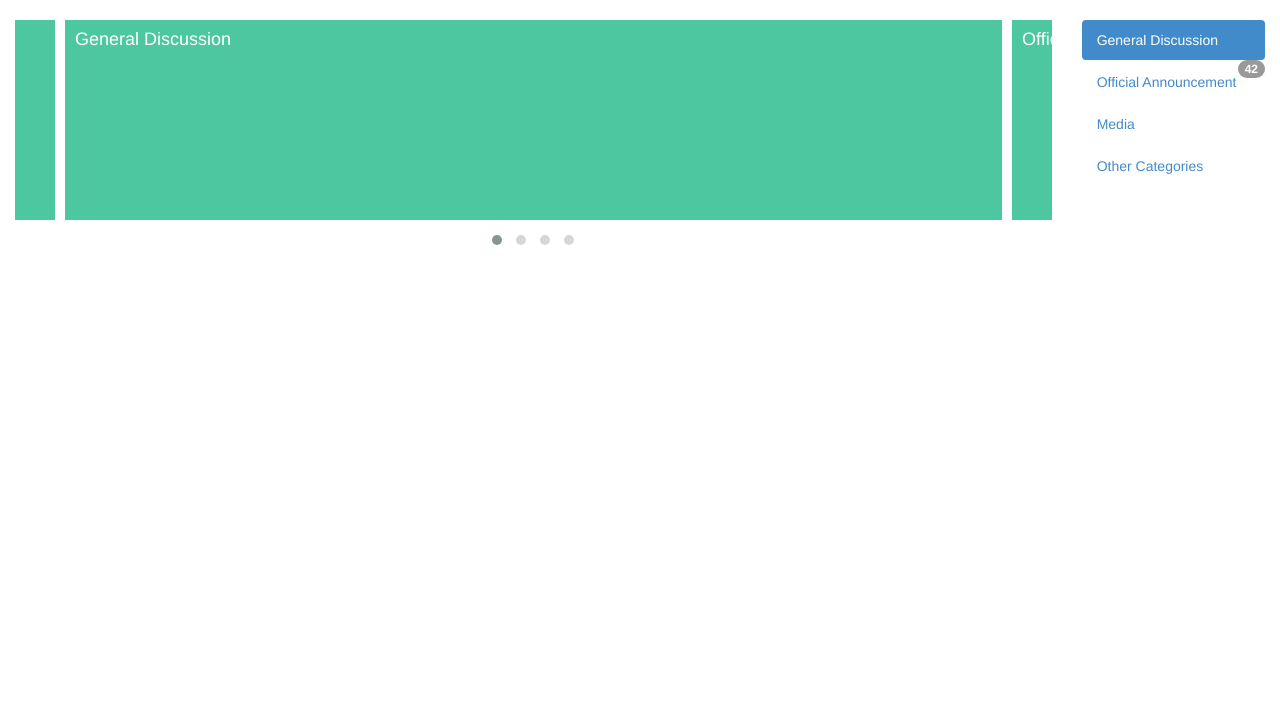
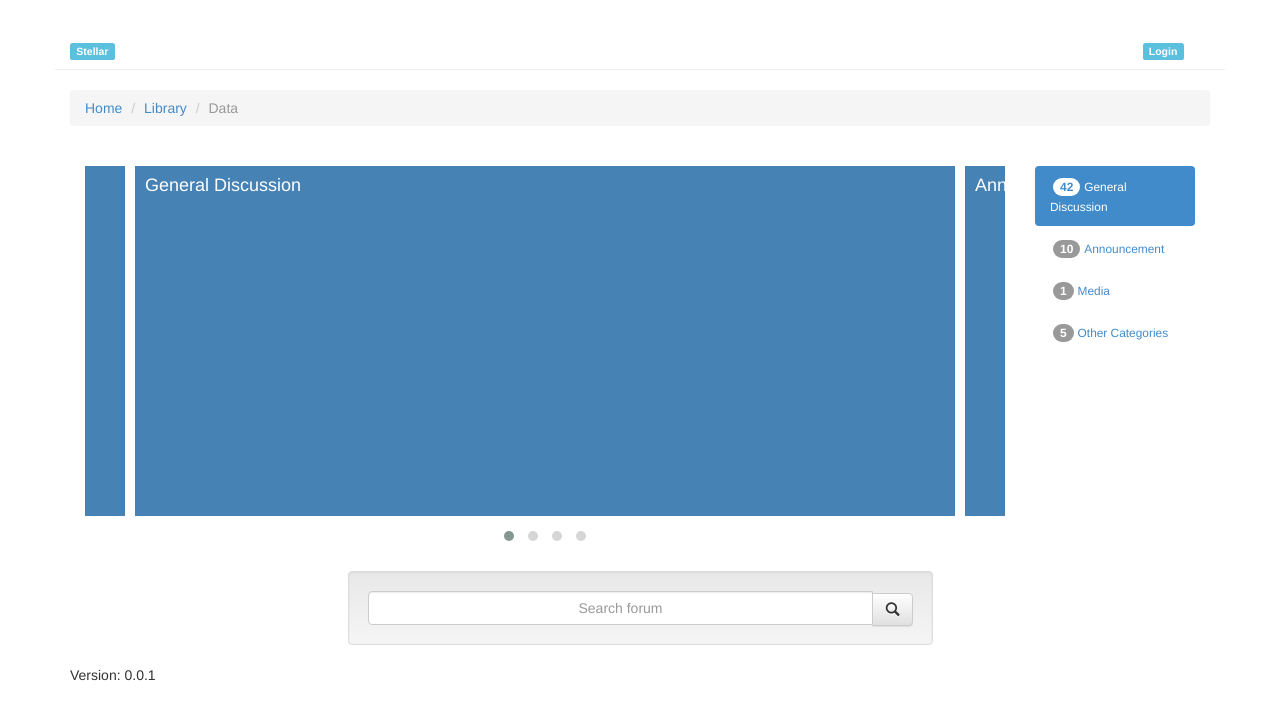
Before and after one commit to vincentmegia/ratemesite, a Django app: page /rateme/forum/ in a window 1280 px wide. Shown: the top 720 px of the page. Run offline with Django 3.2, Linux system fonts and the light colour scheme; parts of the project's set-up code (start-up, migrations or seed data) failed here and were passed over; some libraries are stand-ins or nearby versions.

Commit message:
updates on forum index oage

```diff
--- a/rateme/static/rateme/owl.carousel.2.0.0-beta.2.1/assets/owl.doc.css
+++ b/rateme/static/rateme/owl.carousel.2.0.0-beta.2.1/assets/owl.doc.css
@@ -3,9 +3,9 @@
 }
 
 #demos .owl-carousel .item {
-    height: 20rem;
+    height: 25em;
     width: 100%;
-    background: #4DC7A0;
+    background: steelblue;
     padding: 1rem;
 }
 
@@ -48,12 +48,19 @@
 .navigation {
     display: block;
     height: 235px;
+    margin-top: 10px;
 }
-.navigation a:link, a:visited {
-    height: 50px;
-    line-height: 50px;
+.navigation a:link, a:visited {;
+    line-height: 30px;
     display: block;
     background: #f0ad4e;
+    text-align: left;;
+}
+
+#searchAutocomplete {
     text-align: center;
-    margin-top: 10px;
 }
+
+.button-search {
+    height: 33px;
+}
--- a/rateme/templates/rateme/index.html
+++ b/rateme/templates/rateme/index.html
@@ -16,9 +16,32 @@
         href="{% static 'rateme/bootstrap/css/debug.pesticide.css' %}"-->
     </head>
     <body>
-        <div class="container-fluid" >
+        <div class="container" >
+            <!-- stellar header -->
+            <div id="header" class="row page-header">
+                <div class="col-md-11">
+                    <div>
+                        <span class="label label-info">Stellar</span>
+                    </div>
+                </div>
+                <div class="col-md-1">
+                    <div>
+                        <span class="label label-info">Login</span>
+                    </div>
+                </div>
+            </div>
+            <div id="navigation-static" class="row">
+                <div class="col-md-12">
+                    <ol class="breadcrumb">
+                        <li><a href="#">Home</a></li>
+                        <li><a href="#">Library</a></li>
+                        <li class="active">Data</li>
+                    </ol>
+                </div>
+            </div>
+            <div id="content" class="row">
+                <div class="col-md-12">
                     <section id="demos">
-                <div class="row">
                         <div class="col-md-10">
                             <div class="owl-carousel">
                                 <div class="item"
@@ -27,7 +50,7 @@
                                 </div>
                                 <div class="item"
                                      data-hash="officialAnnouncements">
-                                <h4>Official Annoucements</h4>
+                                    <h4>Annoucements</h4>
                                 </div>
                                 <div class="item"
                                      data-hash="media">
@@ -40,22 +63,65 @@
                             </div>
                         </div>
                         <div class="col-md-2">
-                        <div style="margin-top: 2rem">
-                            <nav>
+                            <div style="margin-top: 2rem;">
+                                <nav role="navigation">
                                     <ul class="nav nav-pills nav-stacked">
                                         <li class="active">
-                                        <a href="#generalDiscussion">General Discussion</a>
-                                        <span class="badge pull-right">42</span>
+                                            <a href="#generalDiscussion">
+                                                <span class="badge">42</span>
+                                                <small>General Discussion</small>
+                                            </a>
                                         </li>
-                                    <li><a href="#officialAnnouncements">Official Announcement</a></li>
-                                    <li><a href="#media">Media</a></li>
-                                    <li><a href="#otherCategories">Other Categories</a></li>
+                                        <li>
+                                            <a href="#officialAnnouncements">
+                                                <span class="badge">10</span>
+                                                <small>Announcement</small>
+                                            </a>
+                                        </li>
+                                        <li>
+                                            <a href="#media">
+                                                <span class="badge">1</span>
+                                                <small>Media</small>
+                                            </a>
+                                        </li>
+                                        <li>
+                                            <a href="#otherCategories">
+                                                <span class="badge">5</span>
+                                                <small>Other Categories</small>
+                                            </a>
+                                        </li>
                                     </ul>
                                 </nav>
                             </div>
                         </div>
+                    </section>
                 </div>
-            </section>
+            </div>
+            <div class="row">
+                <div class="col-md-3"></div>
+                <div class="col-md-6  well">
+                    <div id="findOrderContainer">
+                        <div class="input-group">
+                            <input id="searchAutocomplete"
+                                   type="text"
+                                   class="form-control"
+                                   placeholder="Search forum">
+                            <span class="input-group-btn ">
+                                <button id="searchForum" class="btn btn-default glyphicon glyphicon-search button-search" type="button"/></button>
+                            </span>
+                        </div>
+                    </div>
+                </div>
+                <div class="col-md-3"></div>
+            </div>
+            <!-- footer -->
+            <div id="footer" class="row">
+                <div class="col-md-12">
+                    <div class="">
+                        Version: 0.0.1
+                    </div>
+                </div>
+            </div>
         </div>
     </body>
     <script src="{% static 'rateme/jquery/js/jquery-1.10.2.js' %}"></script>
```
Lines whose indentation alone changed are shown as unchanged.
